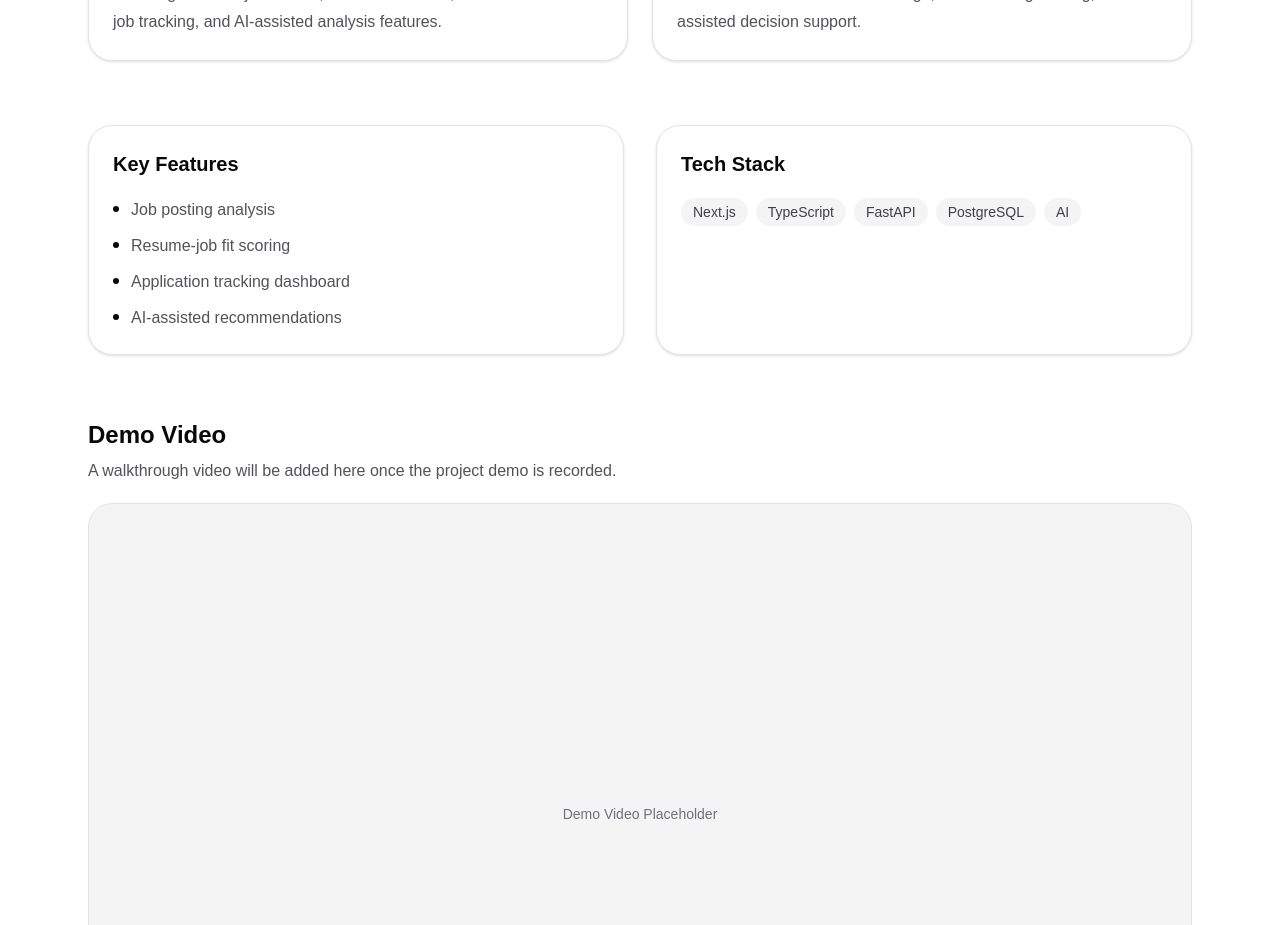
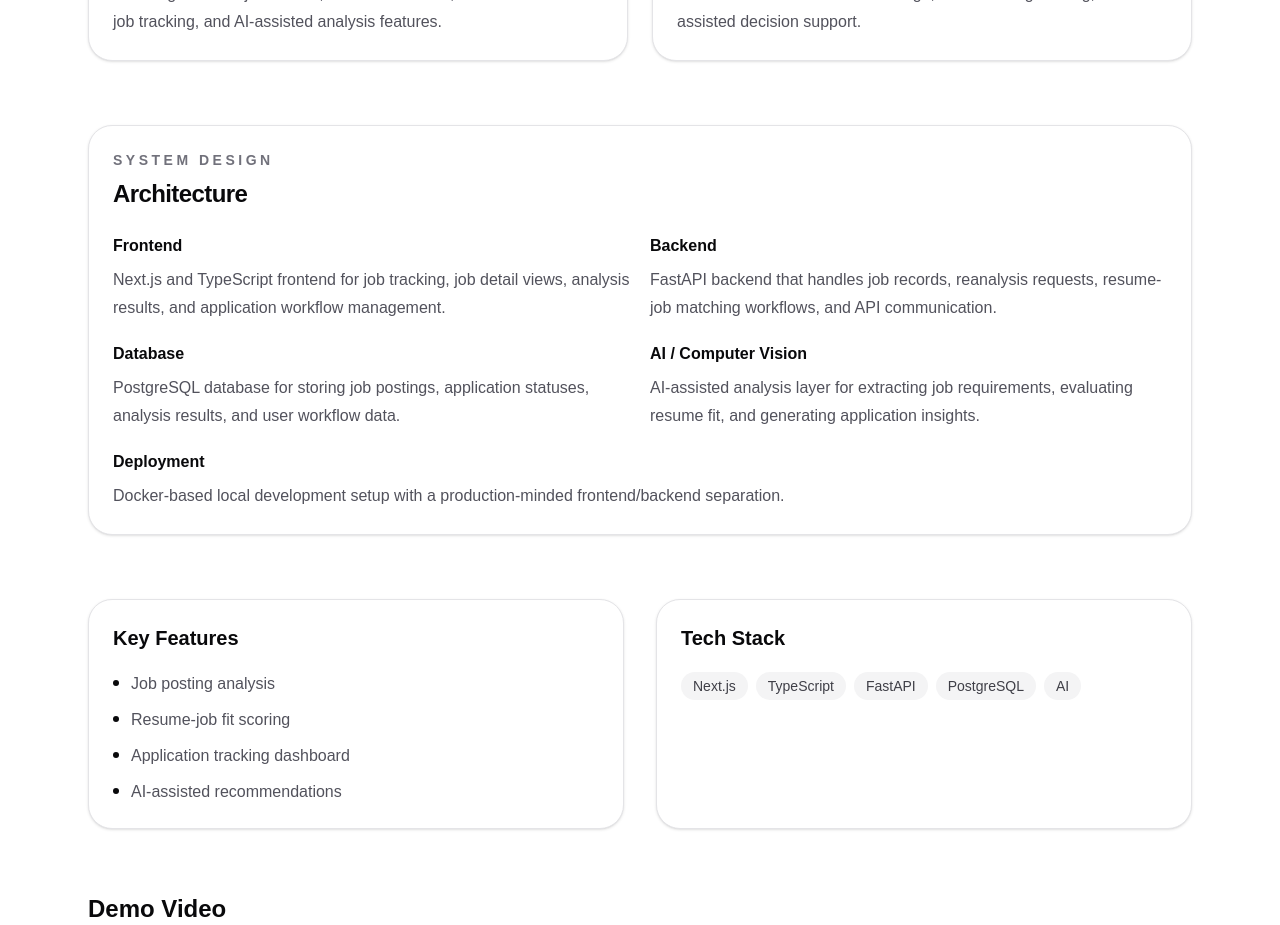
Before and after one commit to jason831444-web/portfolio, a Next.js app: page /projects/applypilot in a window 1280 px wide. Shown: the part 860-1785 px from the top of the page. Built offline with nearby package versions, Linux system fonts and the light colour scheme.

Commit message:
Add project architecture section

```diff
--- a/src/app/page.tsx
+++ b/src/app/page.tsx
@@ -32,6 +32,7 @@ export default function Home() {
           <p className="text-sm font-semibold uppercase tracking-[0.25em] text-zinc-500">
             What I Build
           </p>
+
           <h2 className="mt-2 text-3xl font-bold tracking-tight text-zinc-950">
             Practical systems with clear user value.
           </h2>
@@ -41,11 +42,12 @@ export default function Home() {
           {focusAreas.map((area) => (
             <div
               key={area.title}
-              className="rounded-3xl border border-zinc-200 bg-white p-6 shadow-sm"
+              className="rounded-3xl border border-zinc-200 bg-white p-6 shadow-sm transition hover:-translate-y-1 hover:shadow-md"
             >
               <h3 className="text-lg font-bold text-zinc-950">
                 {area.title}
               </h3>
+
               <p className="mt-3 leading-7 text-zinc-600">
                 {area.description}
               </p>
@@ -60,6 +62,7 @@ export default function Home() {
             <p className="text-sm font-semibold uppercase tracking-[0.25em] text-zinc-500">
               Featured Work
             </p>
+
             <h2 className="mt-2 text-3xl font-bold tracking-tight text-zinc-950">
               Selected Projects
             </h2>
--- a/src/app/projects/[slug]/page.tsx
+++ b/src/app/projects/[slug]/page.tsx
@@ -125,6 +125,61 @@ export default async function ProjectDetailPage({
         </div>
       </section>
 
+      <section className="mt-16 rounded-3xl border border-zinc-200 bg-white p-6 shadow-sm">
+        <div className="mb-6">
+          <p className="text-sm font-semibold uppercase tracking-[0.25em] text-zinc-500">
+            System Design
+          </p>
+
+          <h2 className="mt-2 text-2xl font-bold tracking-tight text-zinc-950">
+            Architecture
+          </h2>
+        </div>
+
+        <div className="grid gap-5 md:grid-cols-2">
+          <div>
+            <h3 className="font-semibold text-zinc-950">Frontend</h3>
+            <p className="mt-2 leading-7 text-zinc-600">
+              {project.architecture.frontend}
+            </p>
+          </div>
+
+          <div>
+            <h3 className="font-semibold text-zinc-950">Backend</h3>
+            <p className="mt-2 leading-7 text-zinc-600">
+              {project.architecture.backend}
+            </p>
+          </div>
+
+          <div>
+            <h3 className="font-semibold text-zinc-950">Database</h3>
+            <p className="mt-2 leading-7 text-zinc-600">
+              {project.architecture.database}
+            </p>
+          </div>
+
+          {project.architecture.aiOrCv && (
+            <div>
+              <h3 className="font-semibold text-zinc-950">
+                AI / Computer Vision
+              </h3>
+              <p className="mt-2 leading-7 text-zinc-600">
+                {project.architecture.aiOrCv}
+              </p>
+            </div>
+          )}
+
+          {project.architecture.deployment && (
+            <div className="md:col-span-2">
+              <h3 className="font-semibold text-zinc-950">Deployment</h3>
+              <p className="mt-2 leading-7 text-zinc-600">
+                {project.architecture.deployment}
+              </p>
+            </div>
+          )}
+        </div>
+      </section>
+
       <section className="mt-16 grid gap-8 md:grid-cols-2">
         <div className="rounded-3xl border border-zinc-200 bg-white p-6 shadow-sm">
           <h2 className="text-xl font-bold text-zinc-950">Key Features</h2>
--- a/src/data/projects.ts
+++ b/src/data/projects.ts
@@ -26,6 +26,18 @@ export const projects: Project[] = [
       "I designed and implemented the full-stack application structure, including the Next.js frontend, backend API flow, database-backed job tracking, and AI-assisted analysis features.",
     impact:
       "This project demonstrates my ability to build an end-to-end product that combines user workflow design, full-stack engineering, and AI-assisted decision support.",
+    architecture: {
+      frontend:
+        "Next.js and TypeScript frontend for job tracking, job detail views, analysis results, and application workflow management.",
+      backend:
+        "FastAPI backend that handles job records, reanalysis requests, resume-job matching workflows, and API communication.",
+      database:
+        "PostgreSQL database for storing job postings, application statuses, analysis results, and user workflow data.",
+      aiOrCv:
+        "AI-assisted analysis layer for extracting job requirements, evaluating resume fit, and generating application insights.",
+      deployment:
+        "Docker-based local development setup with a production-minded frontend/backend separation.",
+    },
     githubUrl: "https://github.com/jason831444-web/ApplyPilot",
     liveUrl: "",
   },
@@ -54,6 +66,18 @@ export const projects: Project[] = [
       "I built the full-stack document processing workflow, including upload handling, OCR integration, backend parsing logic, database storage, and the frontend document management interface.",
     impact:
       "This project shows my ability to design practical AI-assisted systems that turn messy real-world inputs into structured and usable information.",
+    architecture: {
+      frontend:
+        "Next.js frontend for document upload, dashboard views, document detail pages, filters, search, and export actions.",
+      backend:
+        "FastAPI backend that manages file uploads, OCR processing, parsing workflows, document APIs, and reprocessing logic.",
+      database:
+        "PostgreSQL database for storing document metadata, extracted fields, summaries, categories, and processing status.",
+      aiOrCv:
+        "OCR and AI-assisted parsing pipeline for extracting structured information from receipts, PDFs, and uploaded documents.",
+      deployment:
+        "Docker-based local development environment with separate frontend, backend, and database services.",
+    },
     githubUrl: "https://github.com/jason831444-web/DocuParse",
     liveUrl: "",
   },
@@ -82,6 +106,18 @@ export const projects: Project[] = [
       "I implemented the full-stack system architecture, including the FastAPI backend, PostgreSQL data model, Next.js dashboard, image upload flow, and computer vision analysis pipeline.",
     impact:
       "This project demonstrates my ability to combine computer vision, backend services, data persistence, and user-facing analytics into one practical system.",
+    architecture: {
+      frontend:
+        "Next.js dashboard for facility lists, facility detail pages, occupancy history, admin views, and analytics charts.",
+      backend:
+        "FastAPI backend that handles facility data, image uploads, occupancy analysis requests, and historical analytics APIs.",
+      database:
+        "PostgreSQL database for storing facilities, image analysis results, occupancy logs, and congestion history.",
+      aiOrCv:
+        "Computer vision pipeline using image-based occupancy analysis to estimate people count, available seats, and congestion levels.",
+      deployment:
+        "Docker-based full-stack setup with backend, frontend, and PostgreSQL services for local development.",
+    },
     githubUrl: "https://github.com/jason831444-web/smart-place-analytics",
     liveUrl: "",
   },
--- a/src/types/project.ts
+++ b/src/types/project.ts
@@ -12,6 +12,13 @@ export type Project = {
   solution: string;
   role: string;
   impact: string;
+  architecture: {
+    frontend: string;
+    backend: string;
+    database: string;
+    aiOrCv?: string;
+    deployment?: string;
+  };
   githubUrl?: string;
   liveUrl?: string;
 };
```
